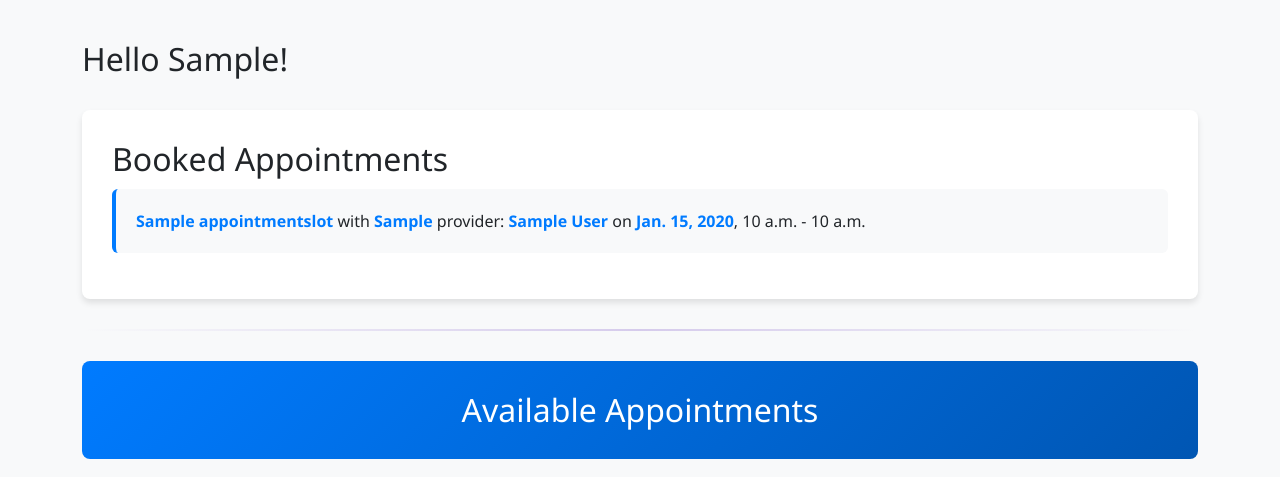
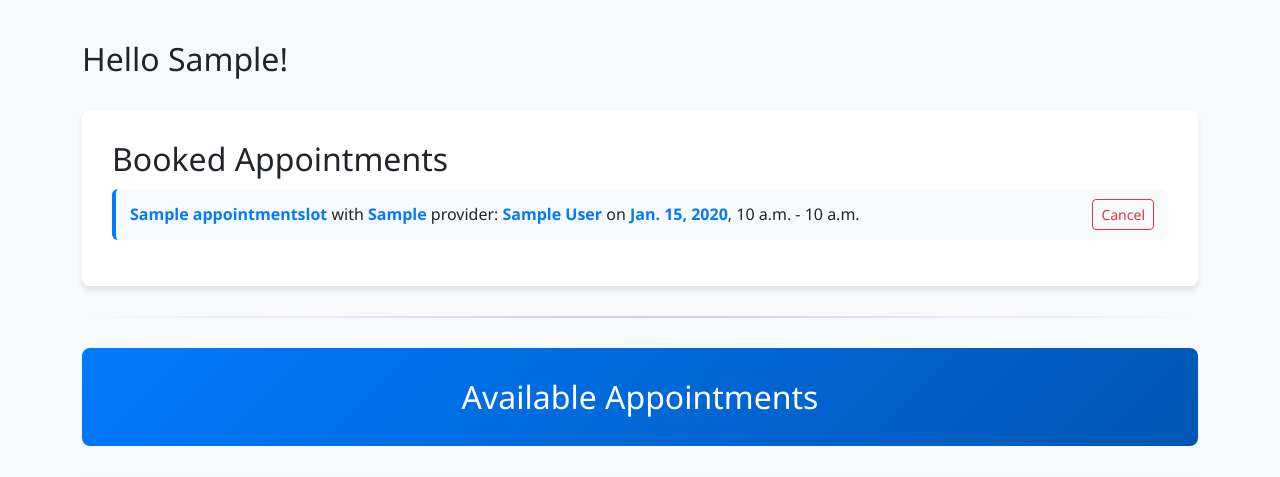
Before and after one commit to siegersma8025/cs440_WebApp, a Django app: page /dashboard/user/ in a window 1280 px wide. Shown: the part 62-539 px from the top of the page. Run offline with Django 5.2, Linux system fonts and the light colour scheme; a user stored in the database is signed in; tables that the repository leaves empty hold one stand-in row (values such as "Sample post").

Commit message:
Added Emma's Cancel Code

```diff
--- a/cs440_WebApp/cs440WebApp/website/models.py
+++ b/cs440_WebApp/cs440WebApp/website/models.py
@@ -67,6 +67,22 @@ class Booking(models.Model):
     user = models.ForeignKey(User, on_delete=models.CASCADE)
     booked_at = models.DateTimeField(auto_now_add=True)
 
+
+    cancel_message = models.TextField(blank=True)
+    canceled_at = models.DateTimeField(null=True, blank=True)
     # String representation of a "Booking" object
     def __str__(self):
-        return f"{self.user.username} booked {self.slot}"
+            return f"{self.user.username} booked {self.slot}"
+
+
+class ActivityLog(models.Model):
+    created_at = models.DateTimeField(auto_now_add=True)
+    text = models.CharField(max_length=300)
+
+
+    class Meta:
+        ordering = ["-created_at"]
+
+
+    def __str__(self):
+        return self.text
--- a/cs440_WebApp/cs440WebApp/website/templates/userDashboard.html
+++ b/cs440_WebApp/cs440WebApp/website/templates/userDashboard.html
@@ -14,8 +14,14 @@
     <h2>Booked Appointments</h2>
     <ul class="slots-list">
         {% for booking in bookings %}
-            <li class="slot-item">
-                <strong>{{ booking.slot.appointmentName }}</strong> with <strong>{{booking.slot.appointmentType}}</strong> provider: <strong>{{ booking.slot.providerFirstName }} {{ booking.slot.providerLastName }}</strong> on <strong>{{ booking.slot.date }}</strong>, {{ booking.slot.start_time }} - {{ booking.slot.end_time }}
+            <li class="slot-item d-flex justify-content-between align-items-center" style="padding:10px 14px;">
+                <div>
+                    <strong>{{ booking.slot.appointmentName }}</strong> with <strong>{{booking.slot.appointmentType}}</strong> provider: <strong>{{ booking.slot.providerFirstName }} {{ booking.slot.providerLastName }}</strong> on <strong>{{ booking.slot.date }}</strong>, {{ booking.slot.start_time }} - {{ booking.slot.end_time }}
+                </div>
+                <form method="POST" action="{% url 'cancelAppointment' booking.id %}">
+                    {% csrf_token %}
+                    <button type="submit" class="btn btn-outline-danger btn-sm">Cancel</button>
+                </form>
             </li>
         {% empty %}
             <li class="no-slots">You have no booked appointments.</li>
@@ -24,7 +30,6 @@
 </div>
 
 <hr class="section-divider">
-
 
 <div class="dashboard-header">
     <h2>Available Appointments</h2>
--- a/cs440_WebApp/cs440WebApp/website/urls.py
+++ b/cs440_WebApp/cs440WebApp/website/urls.py
@@ -10,4 +10,5 @@ urlpatterns = [
     path('dashboard/provider/', views.providerDashboard, name='providerDashboard'),
     path('dashboard/admin/', views.adminDashboard, name='adminDashboard'),
     path('book/<int:slot_id>/', views.bookAppointment, name='bookAppointment'),
+    path('cancel/<int:booking_id>/', views.cancelAppointment, name='cancelAppointment'),
 ]
--- a/cs440_WebApp/cs440WebApp/website/views.py
+++ b/cs440_WebApp/cs440WebApp/website/views.py
@@ -3,6 +3,7 @@ from django.contrib.auth import authenticate, login, logout
 from django.contrib import messages
 from django.views.decorators.csrf import csrf_protect
 from django.views.decorators.cache import never_cache
+from django.utils import timezone
 # Import forms models, and helper utilities
 from .forms import *
 from .models import *
@@ -264,3 +265,25 @@ def bookAppointment(request, slot_id):
         # Only allow POST requests for booking
         messages.error(request, "Invalid request method.")
         return redirect('userDashboard')
+
+
+@user_required
+@csrf_protect
+def cancelAppointment(request, booking_id):
+    booking = get_object_or_404(Booking, id=booking_id, user=request.user)
+
+
+    # Mark slot available again
+    booking.slot.is_booked = False
+    booking.slot.save()
+
+
+    # Save optional cancel message
+    message = request.POST.get("message", "")
+    booking.cancel_message = message
+    booking.canceled_at = timezone.now()
+    booking.save()
+
+
+    messages.success(request, "Appointment canceled.")
+    return redirect("userDashboard")
```
Also changed, not shown: cs440_WebApp/cs440WebApp/website/migrations/0001_initial.py, cs440_WebApp/cs440WebApp/website/migrations/0002_adminprofile_userprofile.py (deleted), cs440_WebApp/cs440WebApp/website/migrations/0003_serviceprovider_first_name_serviceprovider_last_name.py (deleted), cs440_WebApp/cs440WebApp/website/migrations/0004_remove_appointmentslot_provider_and_more.py (deleted), cs440_WebApp/cs440WebApp/website/migrations/0005_appointmentslot_providerusername.py (deleted), cs440_WebApp/cs440WebApp/website/migrations/0006_appointmentslot_appointmenttype_and_more.py (deleted).
